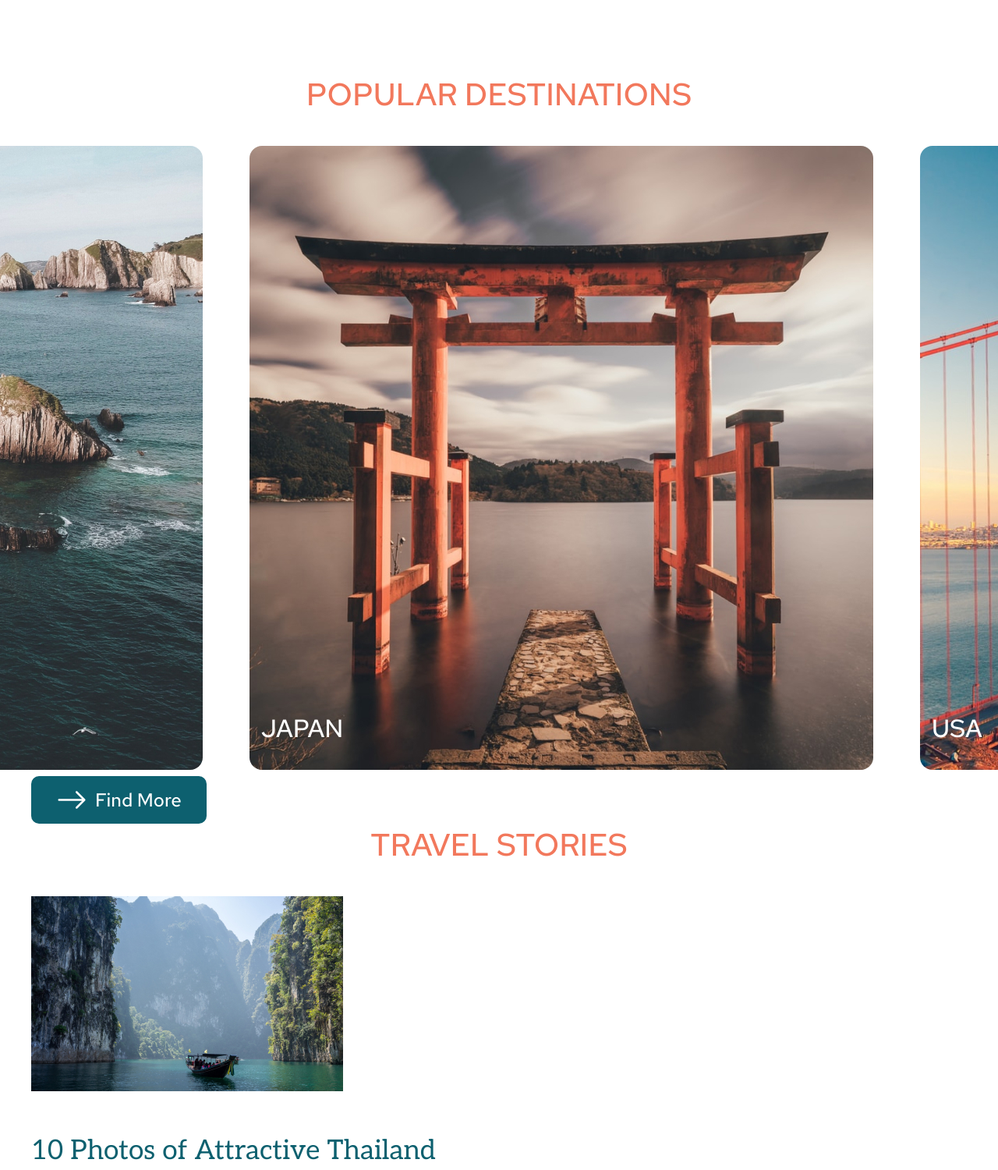
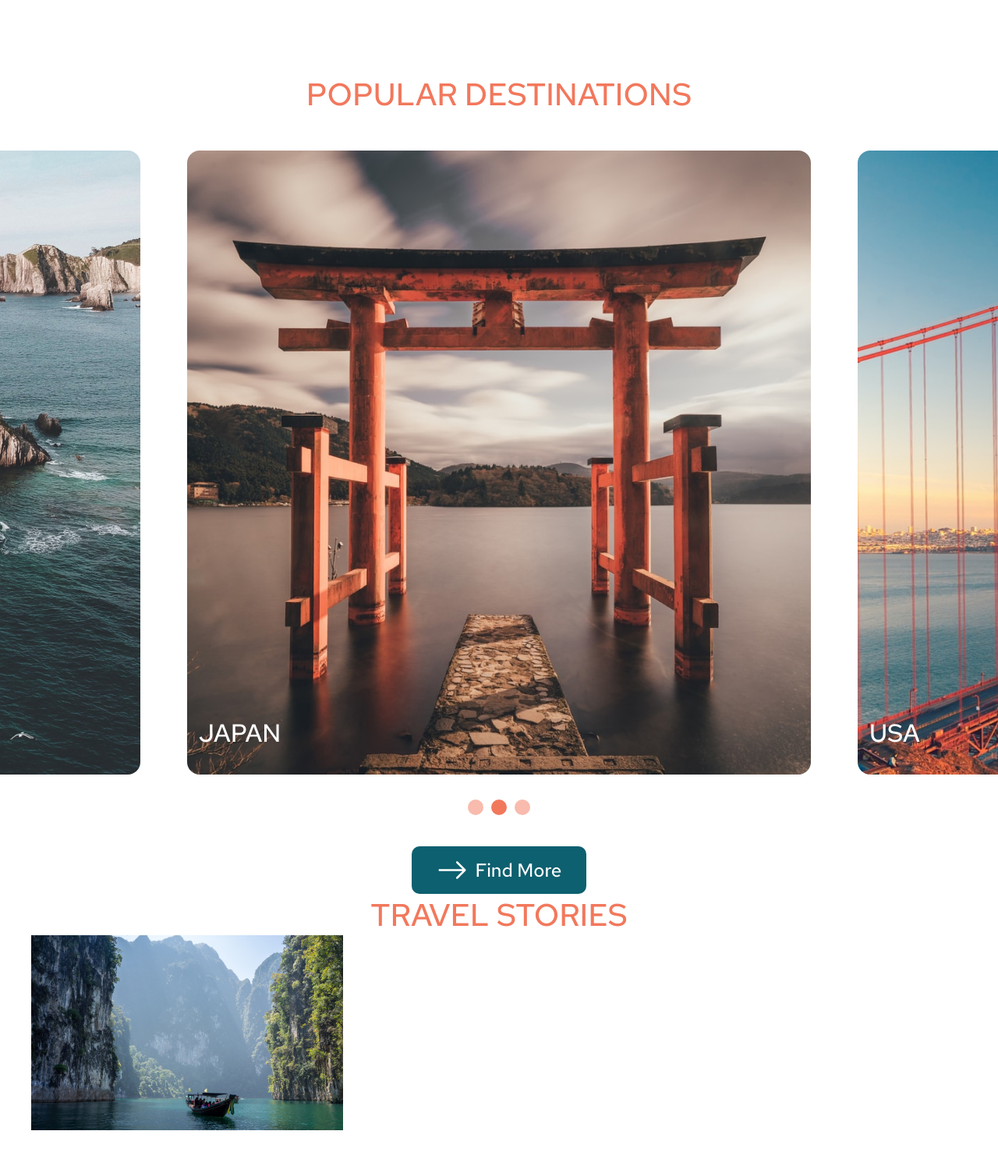
Before and after one commit to job356/travel_responsive, a website: page index.html in a window 1280 px wide. Shown: the part 1087-2587 px from the top of the page at 78% size. Drawn offline with Linux system fonts and the light colour scheme.

Commit message:
feat: add correct layout to destination block

```diff
--- a/index.html
+++ b/index.html
@@ -43,7 +43,7 @@
         <section class="steps">
             <div class="wrapper steps__wrapper">
                 <h2 class="steps__title">3 STEPS TO THE PERFECT TRIP</h2>
-                    <div class="layout-3-column">
+                    <div class="steps-content">
                         <div class="step">
                             <div class="step__icon">
                                 <span class="icon-square">
@@ -74,7 +74,6 @@
         <section class="destinations">
             <h2 class="destinations__title">POPULAR DESTINATIONS</h2>
             <div class="wrapper-limiter">
-                <div class="destination-block">
                 <div class="destination-slider">
                     <div class="destination destination_spain">
                         <img class="destination__img" src="/assets/img/spain.jpg" alt="spain">
@@ -90,14 +89,13 @@
                     </div>
                 </div>
             </div>
+            <div class="wrapper">
+                <div class="destinations-control">
+                    <div class="destinations-control__circle"></div>
+                    <div class="destinations-control__circle destination-control__circle_active"></div>
+                    <div class="destinations-control__circle"></div>
                 </div>
-            <div class="wrapper">
-                <div class="layout-3-column">
-                    <span class="destinations__circle-control"></span>
-                    <span class="destinations__circle-control destination__circle-control_active"></span>
-                    <span class="destinations__circle-control"></span>
-                </div>
-                <button class="button destinations__button">
+                <button class="button button_destinations">
                     <object class="destinations-button__arrow" data="/assets/svg/arrow.svg" type="image/svg+xml"></object>
                     Find More
                 </button>
--- a/sass/base/_base.scss
+++ b/sass/base/_base.scss
@@ -18,7 +18,7 @@ h2 {
     @extend %font-prim;
     @include font($size: 4rem, $height: 5.3rem);
     color: $color-primary;
-    margin: 0px 0px 40px 0px;
+    margin: 0%;
     text-align: center
 }
 
--- a/sass/base/_buttons.scss
+++ b/sass/base/_buttons.scss
@@ -22,6 +22,9 @@
         top: 18px;
         right: 18px;
     }
+    &_destinations {
+        margin: 0 auto 0 auto;
+    }
 }
 
 .destinations-button__arrow {
--- a/sass/components/_destinations.scss
+++ b/sass/components/_destinations.scss
@@ -1,10 +1,12 @@
 .wrapper-limiter {
     width: 100%;
+    padding: 46px 0 24px 0;
     overflow: hidden;
 }
 
 .destination {
     position: relative;
+    padding: 0 30px;
 }
 
 .destination__img {
@@ -13,16 +15,32 @@
 
 .destinations__name {
     position: absolute;
-    left: 15px;
+    left: 45px;
     bottom: 40px;
     @include font($size: 3.2rem, $height: 4.2rem);
     color: $color-light;
 }
 
 .destination-slider {
-    position: relative;
-    width: 2520px;
-    right: 540px;
     display: flex;
-    justify-content: space-between;
+    justify-content: center;
 }
+
+.destinations-control {
+    display: flex;
+    justify-content: center;
+    padding: 0 0 40px 0;
+}
+
+.destinations-control__circle {
+    width: 20px;
+    height: 20px;
+    background: rgba(242, 120, 92, 0.5);
+    border-radius: 50%;
+    margin: 0 5px;
+    cursor: pointer;
+}
+
+.destination-control__circle_active {
+    background: $color-primary;
+}
--- a/sass/components/_steps.scss
+++ b/sass/components/_steps.scss
@@ -2,9 +2,10 @@
     padding: 80px 11px 97px;
 }
 
-.layout-3-column {
+.steps-content {
     display: flex;
     justify-content: space-between;
+    padding: 40px 0 0 0;
 }
 
 .step__description {
```
Also changed, not shown: sass/style.css, 1 other file. Lines whose indentation alone changed are shown as unchanged.
